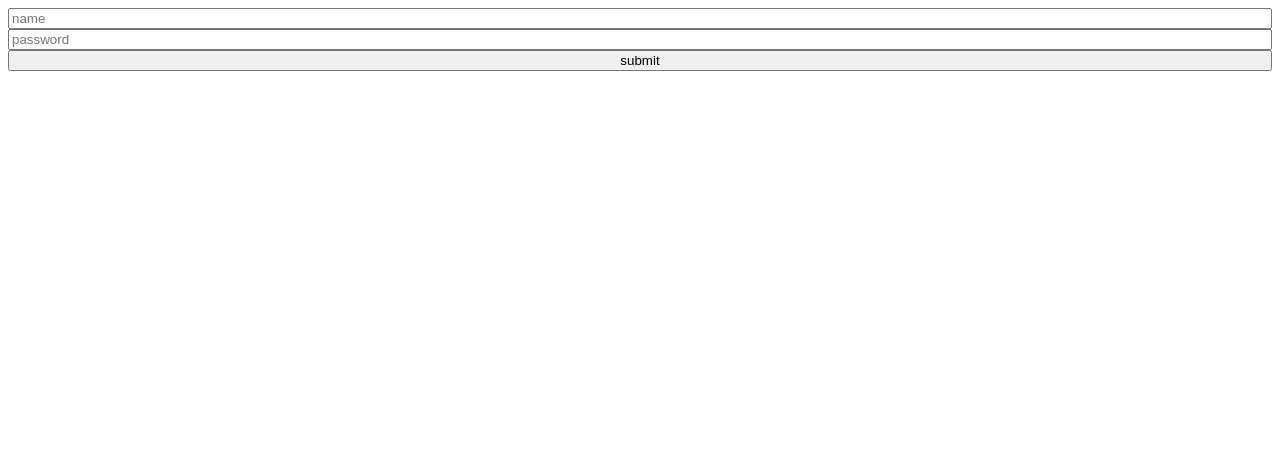
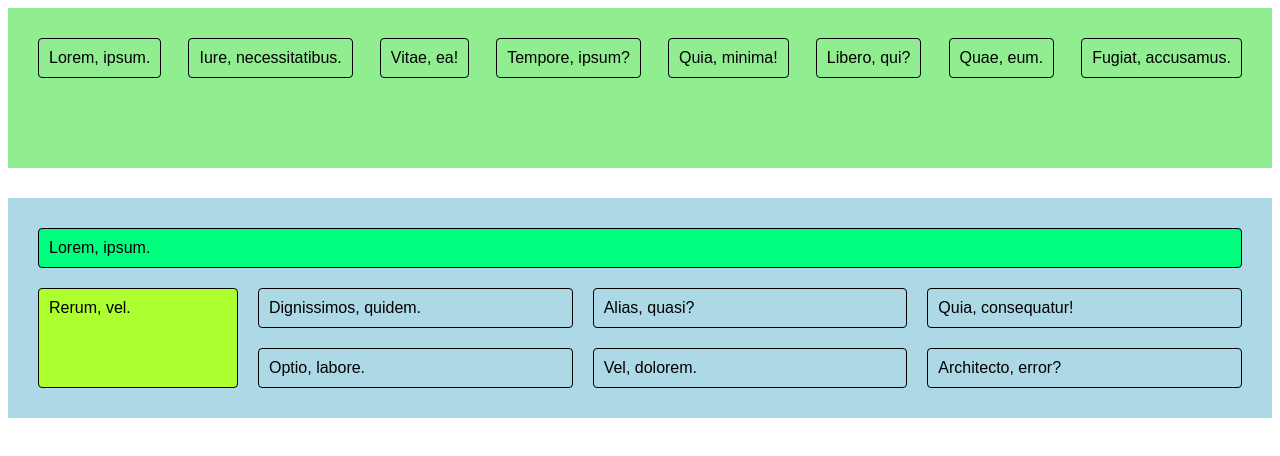
Before and after one commit to IvatomPlay/git-test, a plain HTML site: page index.html in a window 1280 px wide. Drawn offline with Linux system fonts and the light colour scheme.

Commit message:
big change

```diff
--- a/index.html
+++ b/index.html
@@ -4,14 +4,29 @@
     <meta charset="UTF-8">
     <meta http-equiv="X-UA-Compatible" content="IE=edge">
     <meta name="viewport" content="width=form, initial-scale=1.0">
-    <title>Document</title>
+    <title>Grid and flex</title>
     <link rel="stylesheet" href="style.css">
 </head>
 <body>
-    <form action="#">
-        <input type="username" placeholder="name">
-        <input type="userpass" placeholder="password">
-        <input type="button" value="submit">
-    </form>
+    <div class="box box1">
+        <div class="card">Lorem, ipsum.</div>
+        <div class="card">Iure, necessitatibus.</div>
+        <div class="card">Vitae, ea!</div>
+        <div class="card">Tempore, ipsum?</div>
+        <div class="card">Quia, minima!</div>
+        <div class="card">Libero, qui?</div>
+        <div class="card">Quae, eum.</div>
+        <div class="card">Fugiat, accusamus.</div>
+    </div>
+    <div class="box box2">
+        <div class="card">Lorem, ipsum.</div>
+        <div class="card">Rerum, vel.</div>
+        <div class="card">Dignissimos, quidem.</div>
+        <div class="card">Alias, quasi?</div>
+        <div class="card">Quia, consequatur!</div>
+        <div class="card">Optio, labore.</div>
+        <div class="card">Vel, dolorem.</div>
+        <div class="card">Architecto, error?</div>
+    </div>
 </body>
 </html>
--- a/style.css
+++ b/style.css
@@ -1,8 +1,54 @@
 body {
-    font-size: 18px;
+    font-family: sans-serif;
 }
 
-form {
+.box {
+    margin: 0 0 30px 0;
+    padding: 30px;
+    gap: 20px;
+}
+
+.card {
+    padding: 10px;
+    border: 1px solid;
+    border-radius: 4px;
+}
+
+.box1 {
+    height: 100px;
+    background-color: lightgreen;
+    display: flex;
+    flex-direction: row;
+    justify-content: space-between;
+    align-items: flex-start;
+}
+
+.box2 {
+    background-color: lightblue;
     display: grid;
-    grid: 15px;
+    /*grid-template-columns: 100px 300px 1fr;*/
+    /*grid-template-columns: repeat(8, 1fr);*/
+    grid-template-columns: 200px repeat(3, 1fr);
+    grid-template-rows: 40px;
 }
+
+.box2>.card:nth-child(1) {
+    background-color: springgreen;
+    /*grid-column-start: 2;
+    grid-row-start: 3;*/
+    /*grid-column-end: 5;
+    grid-column-start: 1;*/
+    grid-column-end: span 4;
+}
+
+.box2>.card:nth-child(2) {
+    grid-row-end: span 2;
+    background-color: greenyellow;
+}
+.box .box1 {
+
+}
+
+.box .box1 {
+
+}
```
